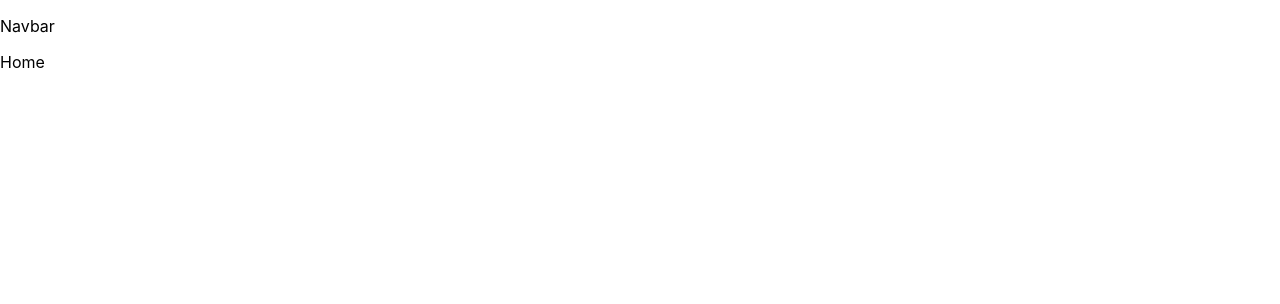
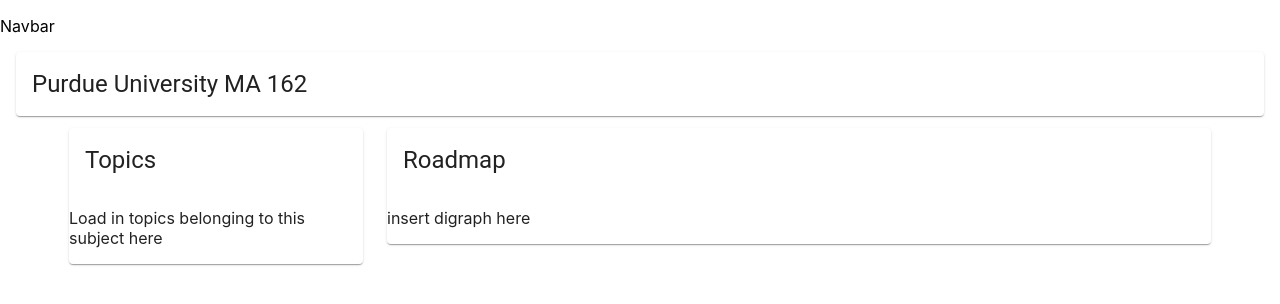
Before and after one commit to katyayego/BM8, a React (Create React App) app in the folder react/: page / in a window 1280 px wide. Shown: the top 304 px of the page. Built offline with nearby package versions, Linux system fonts and the light colour scheme.

Commit message:
setup roadmap page frontend

```diff
--- a/react/src/pages/Home/Home.js
+++ b/react/src/pages/Home/Home.js
@@ -1,8 +1,34 @@
 import React from 'react';
+import { Grid } from '@material-ui/core';
+import { Box } from '@material-ui/core';
+import { Card } from '@material-ui/core';
+import { CardHeader } from '@material-ui/core';
 
 const Home = () => {
   return (
-    <p>Home</p>
+    <Box m={2}>
+      <Grid container spacing={3} direction="column" alignItems="stretch">
+        <Grid item md="12" >
+          <Card>
+            <CardHeader title={'Purdue University MA 162'} />
+          </Card>
+        </Grid>
+      </Grid>
+      <Grid container spacing={3} justify="center" alignItems="stretch" direction="row">
+        <Grid item md="3" >
+          <Card>
+            <CardHeader title={'Topics'} />
+            <p>Load in topics belonging to this subject here</p>
+          </Card>
+        </Grid>
+        <Grid item md="8">
+          <Card>
+            <CardHeader title={'Roadmap'} />
+            <p>insert digraph here</p>
+          </Card>
+        </Grid>
+      </Grid>
+    </Box>
   );
 };
 
```
Also changed, not shown: 2 other files (tests, documents, lock files or other folders).
